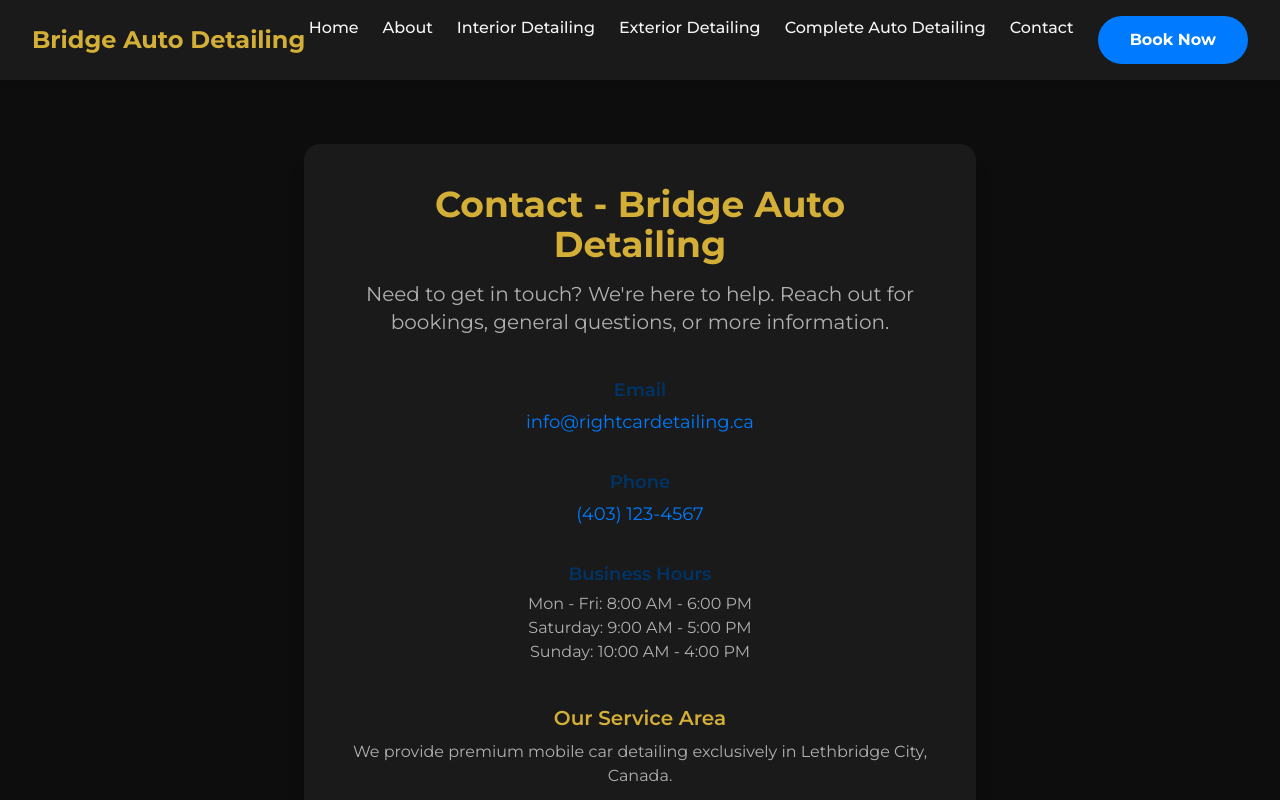
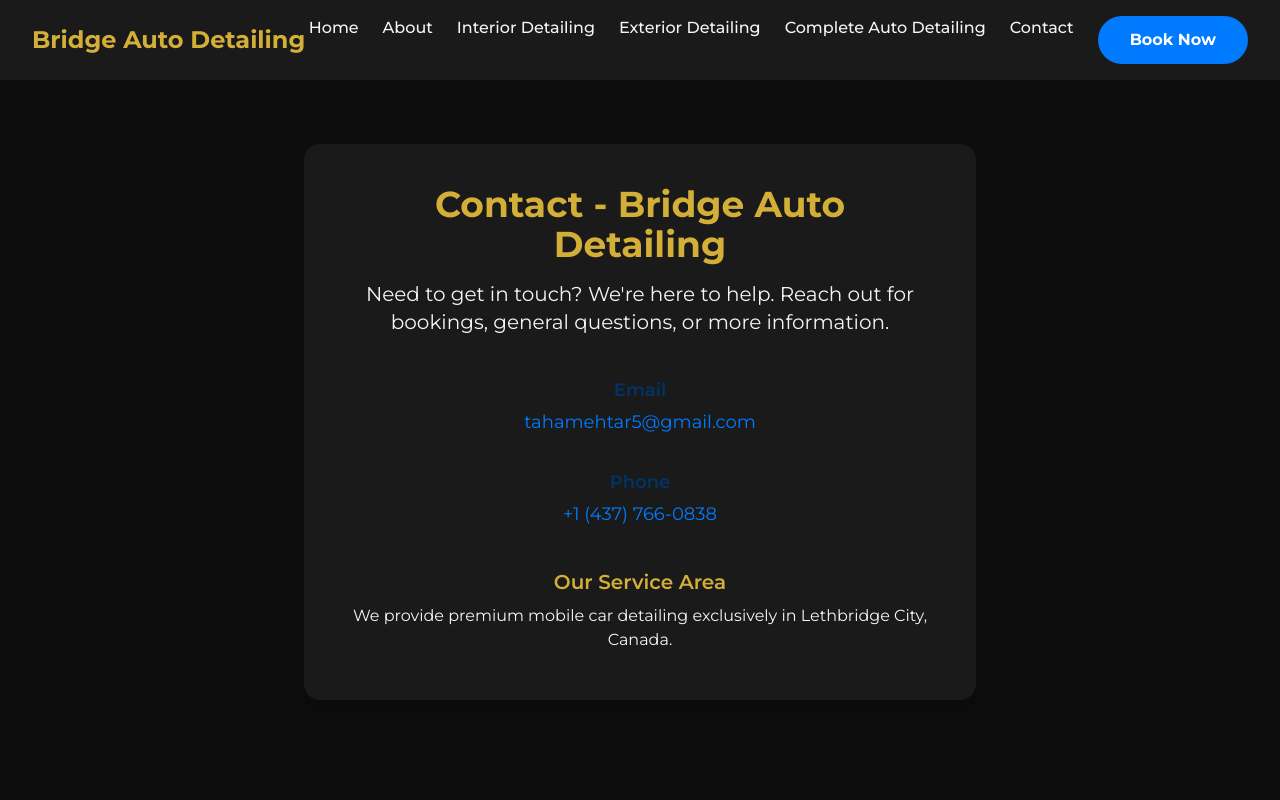
Before and after one commit to jamescooper69/bridgeautodetailing, a React (Vite) app: page /contact in a window 1280 px wide. Shown: the top 800 px of the page. Built offline with nearby package versions, Linux system fonts and the light colour scheme.

Commit message:
Revert color changes and update contact info
Reverts the color scheme to the previous version, ensures better visibility for headings and paragraphs, and updates contact details in the Contact page.

```diff
--- a/src/pages/Contact.tsx
+++ b/src/pages/Contact.tsx
@@ -4,34 +4,26 @@ const Contact = () => {
     <div className="py-16 bg-background min-h-[60vh] flex items-center justify-center">
       <div className="w-full max-w-2xl bg-card p-10 rounded-2xl shadow-xl mx-auto text-center">
         <h1 className="text-4xl font-extrabold mb-4 text-primary">Contact - Bridge Auto Detailing</h1>
-        <p className="text-xl text-muted mb-10">
+        <p className="text-xl text-foreground mb-10">
           Need to get in touch? We're here to help. Reach out for bookings, general questions, or more information.
         </p>
         <div className="space-y-8 text-center">
           <div>
             <h3 className="text-lg font-semibold mb-1 text-secondary">Email</h3>
-            <a href="mailto:info@rightcardetailing.ca" className="text-accent hover:underline text-lg">
-              info@rightcardetailing.ca
+            <a href="mailto:tahamehtar5@gmail.com" className="text-accent hover:underline text-lg">
+              tahamehtar5@gmail.com
             </a>
           </div>
           <div>
             <h3 className="text-lg font-semibold mb-1 text-secondary">Phone</h3>
-            <a href="tel:+14031234567" className="text-accent hover:underline text-lg">
-              (403) 123-4567
+            <a href="tel:+14377660838" className="text-accent hover:underline text-lg">
+              +1 (437) 766-0838
             </a>
-          </div>
-          <div>
-            <h3 className="text-lg font-semibold mb-1 text-secondary">Business Hours</h3>
-            <p className="text-muted">
-              Mon - Fri: 8:00 AM - 6:00 PM<br />
-              Saturday: 9:00 AM - 5:00 PM<br />
-              Sunday: 10:00 AM - 4:00 PM
-            </p>
           </div>
         </div>
         <div className="mt-10">
           <h3 className="text-xl font-semibold mb-2 text-primary">Our Service Area</h3>
-          <p className="text-muted mb-2">
+          <p className="text-foreground mb-2">
             We provide premium mobile car detailing exclusively in Lethbridge City, Canada.
           </p>
         </div>
```
